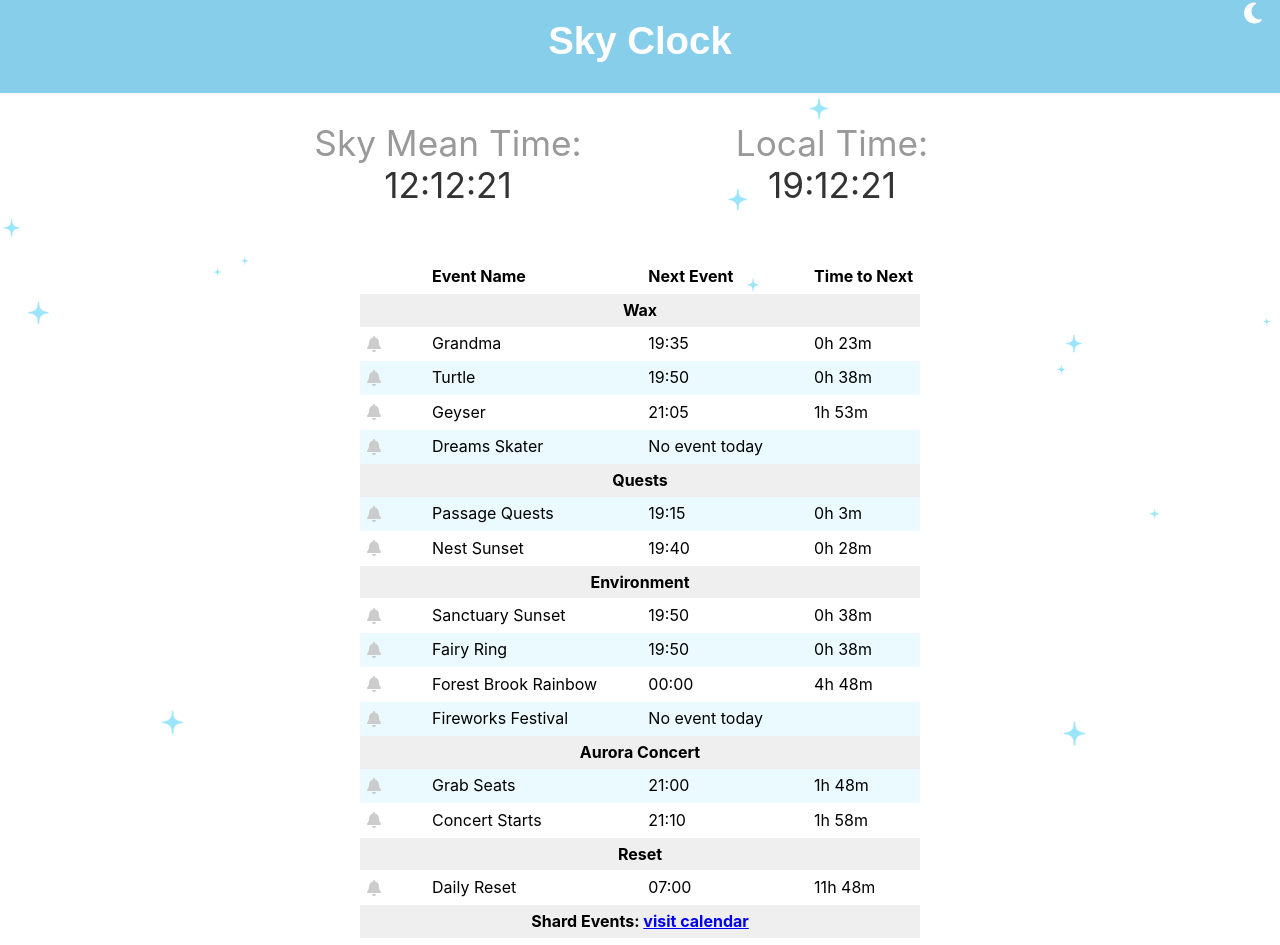
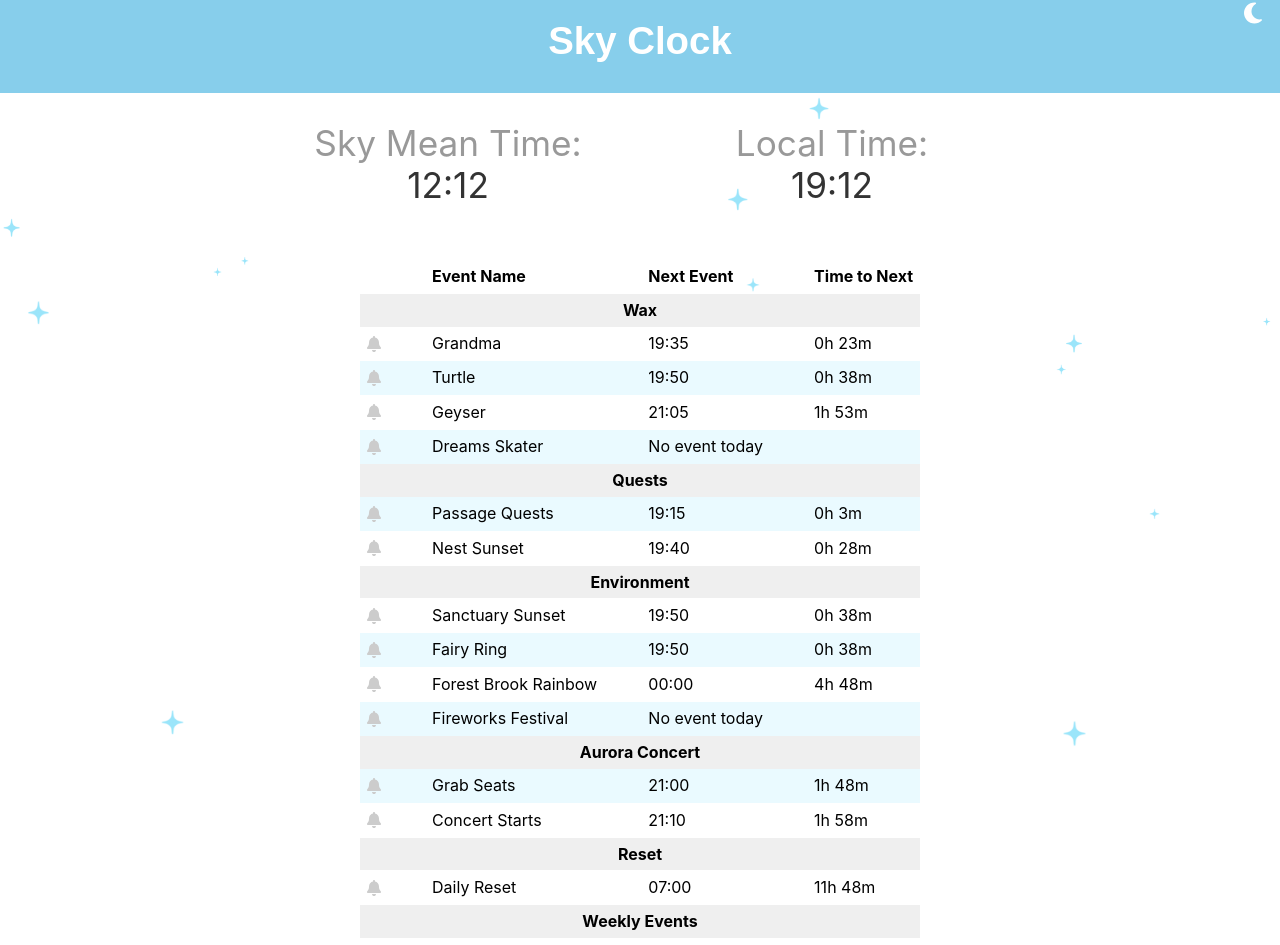
Before and after one commit to cmstead/sky-clock, a React (Create React App) app: page / in a window 1280 px wide. Shown: the part 12-957 px from the top of the page. Built offline with nearby package versions, Linux system fonts and the light colour scheme.

Commit message:
More graceful handling of weekly events

```diff
--- a/src/App.js
+++ b/src/App.js
@@ -31,7 +31,6 @@ function App() {
         <main>
           <Clock date={currentDate}></Clock>
           <Events currentDate={currentDate}></Events>
-          <WeeklyReset currentDate={currentDate}></WeeklyReset>
         </main>
       </div>
           <Contributors></Contributors>
--- a/src/components/events/Event.js
+++ b/src/components/events/Event.js
@@ -8,7 +8,19 @@ import useNotification from "../../hooks/useNotification";
 
 export default function Event({ eventData, currentDate }) {
     const [isSubscribed, toggleNotificationSubscription] = useNotification({ eventData, currentDate });
-    const { hour, minute, hoursOffset, minutesOffset } = eventData.offsetData;
+    const { day, hour, minute, hoursOffset, minutesOffset } = eventData.offsetData;
+
+    const days = ['Monday', 'Tuesday', 'Wednesday', 'Thursday', 'Friday', 'Saturday', 'Sunday'];
+
+    const nextDay = Math.floor(hour / 24) + (day - 1);
+
+    function TimeDayDisplay() {
+        return (
+            hoursOffset > 24 ?
+                days[nextDay] :
+                <Time day={day} hour={hour} minute={minute}></Time>
+        );
+    }
 
     return (
         <tr className="event">
@@ -20,7 +32,7 @@ export default function Event({ eventData, currentDate }) {
                     onClick={toggleNotificationSubscription} />
             </td>
             <td>{eventData.name}</td>
-            <td>{eventData.isToday() ? <Time hour={hour} minute={minute}></Time> : 'No event today'}</td>
+            <td>{eventData.isToday() ? TimeDayDisplay() : 'No event today'}</td>
             <td>{eventData.isToday() ? `${hoursOffset}h ${minutesOffset}m` : ''}</td>
         </tr>
     );
--- a/src/components/events/WeeklyReset.js
+++ b/src/components/events/WeeklyReset.js
@@ -10,7 +10,7 @@ export default function render({ currentDate }) {
     const currentDay = parseInt(getFormattedSkyTime(currentDate, 'i'));
 
     const eventData = weeklyReset;
-    const minutesToMidnight = getMinutesToNextEvent(currentDate, eventData);
+    const minutesToMidnight = getMinutesToNextEvent(eventData, currentDate);
     const daysUntilReset = minutesToMidnight === 0 ? 7 - currentDay : 6 - currentDay;
 
     const nextEventDate = add(currentDate, { days: daysUntilReset, minutes: minutesToMidnight });
--- a/src/components/events/getSortedAndGroupedEventData.js
+++ b/src/components/events/getSortedAndGroupedEventData.js
@@ -1,14 +1,15 @@
 import { eventNames, eventDefinitions } from "../../event-data/event-data";
 import { getEventOffset } from "../../date-tools/event-time-offset";
 
-function buildEventRecords(eventNames, eventDefinitions, currentDate) {
+function buildEventRecords(currentDate) {
     return Object.values(eventNames)
         .map((eventKeyName) => {
             const eventData = eventDefinitions[eventKeyName];
 
-            eventData.offsetData = getEventOffset(eventData, currentDate);
-
-            return eventData;
+            return {
+                offsetData: getEventOffset(eventData, currentDate),
+                ...eventData
+            };
         });
 }
 
@@ -58,7 +59,7 @@ function buildEventDataForDisplay(eventRecords) {
 
 export default function getSortedAndGroupedEventData(currentDate) {
 
-    const eventRecords = buildEventRecords(eventNames, eventDefinitions, currentDate);
+    const eventRecords = buildEventRecords(currentDate);
 
     sortEventRecords(eventRecords);
 
--- a/src/components/particles-background/particles.js
+++ b/src/components/particles-background/particles.js
@@ -7,7 +7,7 @@ import "./particles.css";
 
 export default function Render() {
     const particlesInit = useCallback(async (engine) => {
-        console.log(engine);
+        // console.log(engine);
         // you can initiate the tsParticles instance (engine) here, adding custom shapes or presets
         // this loads the tsparticles package bundle, it's the easiest method for getting everything ready
         // starting from v2 you can add only the features you need reducing the bundle size
@@ -15,7 +15,7 @@ export default function Render() {
     }, []);
 
     const particlesLoaded = useCallback(async (container) => {
-        await console.log(container);
+        // await console.log(container);
     }, []);
 
     return (
--- a/src/components/time/Time.js
+++ b/src/components/time/Time.js
@@ -4,6 +4,6 @@ function padTime(time) {
     return time < 10 ? `0${time}` : time;
 }
 
-export default function render({ hour, minute, second = null }) {
-    return (<span className="time">{`${padTime(hour)}:${padTime(minute)}${second !== null ? (`:${padTime(second)}`) : ''}`}</span>);
+export default function render({ hour, minute }) {
+    return (<span className="time">{`${padTime(hour)}:${padTime(minute)}`}</span>);
 }
--- a/src/date-tools/event-time-offset.js
+++ b/src/date-tools/event-time-offset.js
@@ -2,17 +2,20 @@ import { add } from 'date-fns';
 
 import { getLocalTime, getSkyTime } from "./regional-time"
 
-export function getMinutesToNextEvent(currentDate, eventData) {
-    const { hour, minute } = getSkyTime(currentDate);
+export function getMinutesToNextEvent(eventData, currentDate) {
+    const { day, hour, minute } = getSkyTime(currentDate);
 
+    const dayOffset = eventData.days ? eventData.days(day) : 0;
     const hourOffset = eventData.hour(hour);
     const minuteOffset = eventData.minute(minute);
 
-    if(eventData.period === 24 * 60 ) {
+    if (eventData.period > 24 * 60) {
+        return (dayOffset * 24 * 60) + (hourOffset * 60) + minuteOffset;
+    } else if (eventData.period === 24 * 60) {
         return (hourOffset * 60) + minuteOffset;
-    } else if(hourOffset > 0) {
+    } else if (hourOffset > 0) {
         return eventData.period - ((hourOffset * 60) - minuteOffset);
-    } else if(minuteOffset > 0) {
+    } else if (minuteOffset > 0) {
         return minuteOffset;
     } else {
         return eventData.period - Math.abs(minuteOffset);
@@ -20,19 +23,22 @@ export function getMinutesToNextEvent(currentDate, eventData) {
 }
 
 export function getEventOffset(eventData, currentDate) {
-    const minutesToNextEvent = getMinutesToNextEvent(currentDate, eventData);
+    const minutesToNextEvent = getMinutesToNextEvent(eventData, currentDate);
 
+    const daysOffset = Math.floor(minutesToNextEvent / (24 * 60));
     const hoursOffset = Math.floor(minutesToNextEvent / 60);
     const minutesOffset = minutesToNextEvent % 60;
 
     const nextEventDate = add(currentDate, { minutes: minutesToNextEvent });
-    const { hour, minute } = getLocalTime(nextEventDate);
+    const { day, hour, minute } = getLocalTime(nextEventDate);
 
     return {
         date: nextEventDate,
         minutesToNextEvent,
+        daysOffset,
         hoursOffset,
         minutesOffset,
+        day,
         hour,
         minute
     };
--- a/src/date-tools/regional-time.js
+++ b/src/date-tools/regional-time.js
@@ -2,12 +2,13 @@ const dateFnsTz = require('date-fns-tz');
 const dateFns = require('date-fns');
 
 const US_PACIFIC_TIME_ZONE = 'America/Los_Angeles';
-const TIME_PATTERN = 'HH:mm:ss';
+const TIME_PATTERN = 'i:HH:mm:ss';
 
 function getTimeTokens(formattedTime) {
-    const [hour, minute, second] = formattedTime.split(':');
+    const [day, hour, minute, second] = formattedTime.split(':');
 
     return {
+        day: parseInt(day),
         hour: parseInt(hour),
         minute: parseInt(minute),
         second: parseInt(second)
--- a/src/event-data/event-data.js
+++ b/src/event-data/event-data.js
@@ -17,7 +17,9 @@ export const eventNames = {
     DAILY_RESET: 'dailyReset',
     CONCERT_GRABSEATS: 'grabSeats',
     CONCERT_STARTS: 'concertStarts',
-    FIREWORKS_FESTIVAL: 'fireworksFestival'
+    FIREWORKS_FESTIVAL: 'fireworksFestival',
+    WEEKLY_RESET: 'weeklyReset',
+    ITEM_ROTATION: 'itemRotation'
 };
 
 export const eventTypes = {
@@ -40,6 +42,10 @@ export const eventTypes = {
     RESET: {
         position: 4,
         name: 'Reset'
+    },
+    WEEKLY_EVENTS: {
+        position: 5,
+        name: 'Weekly Events'
     }
 };
 
@@ -165,11 +171,30 @@ const eventDefinitionsBase = {
         hour: (hour) => (2 + hour) % 4,
         minute: (minute) => 10 - minute,
     },
+    [eventNames.WEEKLY_RESET]: {
+        name: 'Weekly Reset',
+        key: eventNames.WEEKLY_RESET,
+        type: eventTypes.WEEKLY_EVENTS,
+        period: getHours(7 * 24),
+        days: (day) => 6 - day,
+        hour: (hour) => 24 - hour,
+        minute: (minute) => 0 - minute
+    },
+    [eventNames.ITEM_ROTATION]: {
+        name: 'Store Item Rotation',
+        key: eventNames.ITEM_ROTATION,
+        type: eventTypes.WEEKLY_EVENTS,
+        period: getHours(7 * 24),
+        days: (day) => 7 - day,
+        hour: (hour) => 24 - hour,
+        minute: (minute) => 0 - minute
+    }
 };
 
 const eventDefinitions = Object.keys(eventDefinitionsBase).reduce((definitions, eventKey) => ({
     [eventKey]: {
         isToday: () => true,
+        days: () => 0,
         ...eventDefinitionsBase[eventKey]
     },
     ...definitions
```
